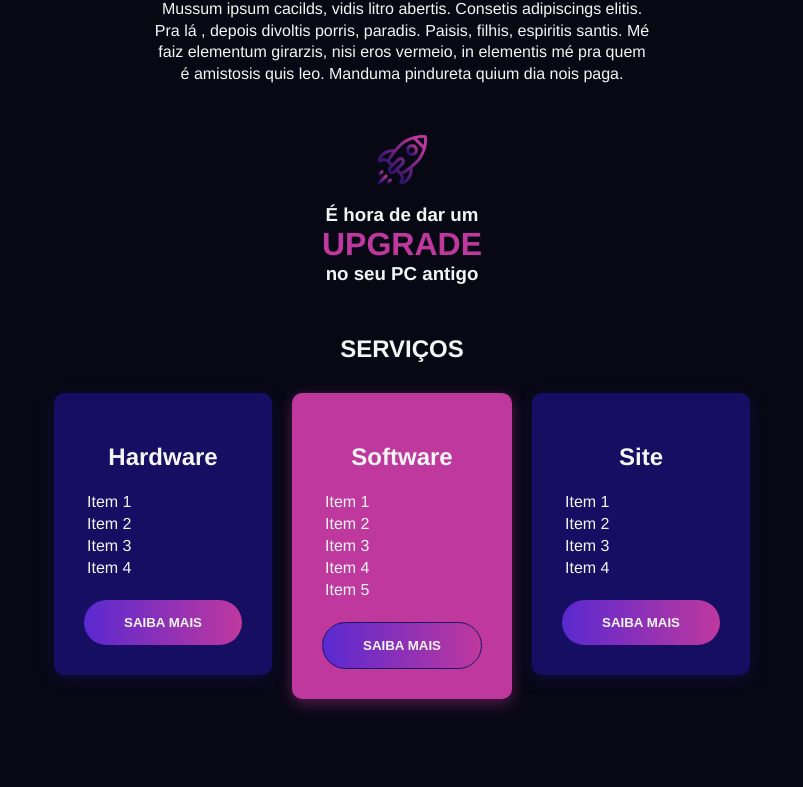
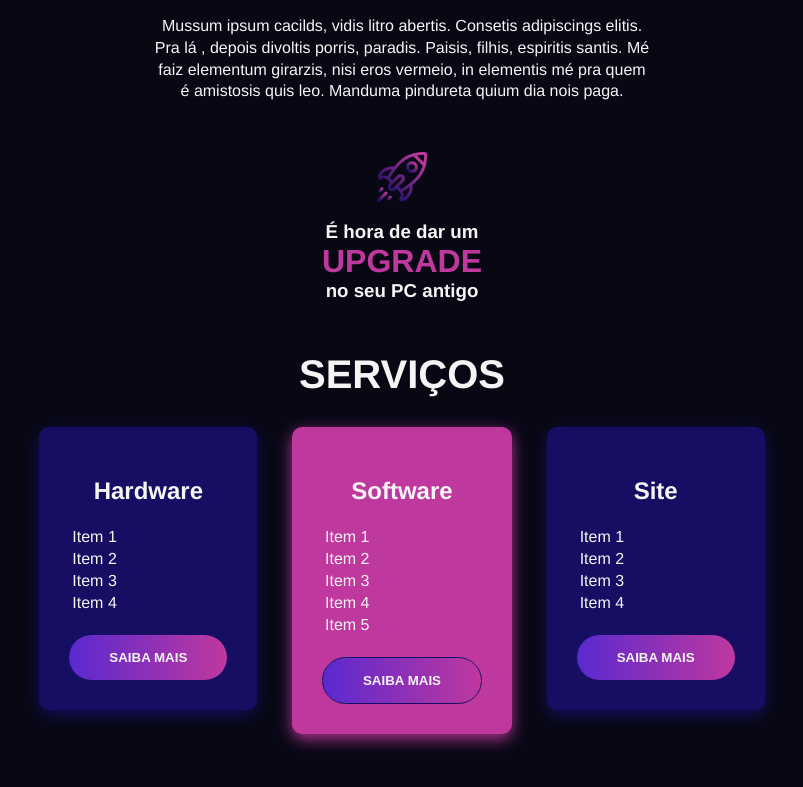
Before and after one commit to Igor-Maceno/JC-Informatica, a plain HTML site: page index.html in a window 1280 px wide. Shown: the part 685-1472 px from the top of the page, without its empty margins (238-1041 px from the left). Before the commit the page ends 1444 px from the top, so only its background shows below. Drawn offline with Linux system fonts and the light colour scheme.

Commit message:
Ajustment effects
Ajustei alguns efeitos e mudei alguns elementos.

```diff
--- a/css/style.css
+++ b/css/style.css
@@ -64,8 +64,8 @@ p{
 
 .section__titulo{
 	text-align: center;
-	font-size: 3rem;
-	margin-bottom: 10px;
+	font-size: 2.5rem;
+	margin: 20px;
 }
 img{
 	display: block;
@@ -84,7 +84,7 @@ img{
   }
   .glow-button:hover {
 	color: rgba(255, 255, 255, 1);
-	box-shadow: 0 5px 15px rgba(145, 92, 182, .4);
+	box-shadow: 0 5px 15px rgba(145, 92, 182, .9);
   }
 
 /**********************************/
@@ -184,20 +184,23 @@ img{
 	display: flex;
 	flex-wrap: wrap;
 	align-items:flex-start;
+	justify-content: space-around;
+	padding: 0 100px;
 }
 
 .servicos-c__hardware{
 	max-width: 300px;
 	background-color: var(--clr-blue);
-	box-shadow: 0 5px 15px rgba(22, 14, 99, .4);
+	box-shadow: 0 5px 15px rgba(22, 14, 99, .9);
 	border-radius: 10px;
 	padding: 30px;
-	margin: 10px 10px 10px auto;
+	margin: 10px;
+
 }
 .servicos-c__Software{
 	max-width: 300px;
 	background-color: var(--clr-pink-dark);
-	box-shadow: 0 5px 15px rgba(191, 56, 158, .4);
+	box-shadow: 0 5px 15px rgba(191, 56, 158, .9);
 	border-radius: 10px;
 	padding: 30px;
 	margin: 10px;
@@ -211,8 +214,8 @@ img{
 .servicos-c__site{
 	max-width: 300px;
 	background-color: var(--clr-blue);
-	box-shadow: 0 5px 15px rgba(22, 14, 99, .4);
+	box-shadow: 0 5px 15px rgba(22, 14, 99, .9);
 	border-radius: 10px;
 	padding: 30px;
-	margin: 10px auto 10px 10px;
+	margin: 10px;
 }
--- a/index.html
+++ b/index.html
@@ -57,7 +57,7 @@
                 <img class="welcome-c__img" src="img/engrenagem.png" alt="">
             </div>
             <div>
-                <h1>BEM-VINDO</h1>
+                <h1 class="section__titulo">BEM-VINDO</h1>
             </div>
             <div class="welcome-c__text">
                 <p>Mussum ipsum cacilds, vidis litro abertis. Consetis adipiscings elitis. Pra lá ,
@@ -78,7 +78,7 @@
     <!--  Serviços  -->
 
     <section class="servicos">
-        <h1>SERVIÇOS</h1>
+        <h1 class="section__titulo">SERVIÇOS</h1>
         <div class="servicos-c">
             <div class="servicos-c__hardware">
                 <h1>Hardware</h1>
```
